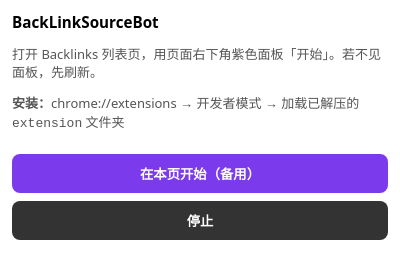
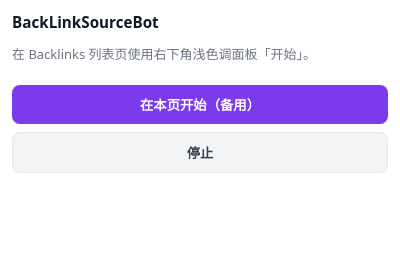
Before and after one commit to foosher199/BackLinkSourceBot, a browser extension: page extension/popup.html in a window 400 px wide. Drawn offline with Linux system fonts and the light colour scheme.

Commit message:
style(ui): light theme panel and popup (2.0.3)

```diff
--- a/extension/popup.html
+++ b/extension/popup.html
@@ -1,15 +1,36 @@
 <!DOCTYPE html>
-<html lang="zh-CN"><head><meta charset="UTF-8"><style>
-body{font:13px system-ui;margin:12px;min-width:260px}
-button{width:100%;padding:10px;margin-top:8px;border:0;border-radius:8px;font-weight:600;cursor:pointer}
-.go{background:#7c3aed;color:#fff}
-.stop{background:#333;color:#fff}
-p{color:#555;line-height:1.4}
-</style></head><body>
-<h3 style="margin:0 0 8px">BackLinkSourceBot</h3>
-<p>打开 Backlinks 列表页，用页面右下角紫色面板「开始」。若不见面板，先刷新。</p>
-<p><b>安装：</b>chrome://extensions → 开发者模式 → 加载已解压的 <code>extension</code> 文件夹</p>
-<button class="go" id="go">在本页开始（备用）</button>
-<button class="stop" id="stop">停止</button>
-<script src="popup.js"></script>
-</body></html>
+<html lang="zh-CN">
+<head>
+  <meta charset="UTF-8" />
+  <style>
+    body {
+      font: 13px system-ui, sans-serif;
+      margin: 12px;
+      min-width: 260px;
+      background: #fff;
+      color: #1f2937;
+    }
+    h3 { margin: 0 0 8px; color: #111827; }
+    p { color: #6b7280; line-height: 1.45; }
+    code { background: #f3f4f6; padding: 2px 4px; border-radius: 4px; font-size: 12px; }
+    button {
+      width: 100%;
+      padding: 10px;
+      margin-top: 8px;
+      border: 0;
+      border-radius: 8px;
+      font-weight: 600;
+      cursor: pointer;
+    }
+    .go { background: #7c3aed; color: #fff; }
+    .stop { background: #f3f4f6; color: #374151; border: 1px solid #e5e7eb; }
+  </style>
+</head>
+<body>
+  <h3>BackLinkSourceBot</h3>
+  <p>在 Backlinks 列表页使用右下角浅色调面板「开始」。</p>
+  <button class="go" id="go">在本页开始（备用）</button>
+  <button class="stop" id="stop">停止</button>
+  <script src="popup.js"></script>
+</body>
+</html>
```
Also changed, not shown: extension/content-panel.js (+26 -9 lines), extension/manifest.json.
